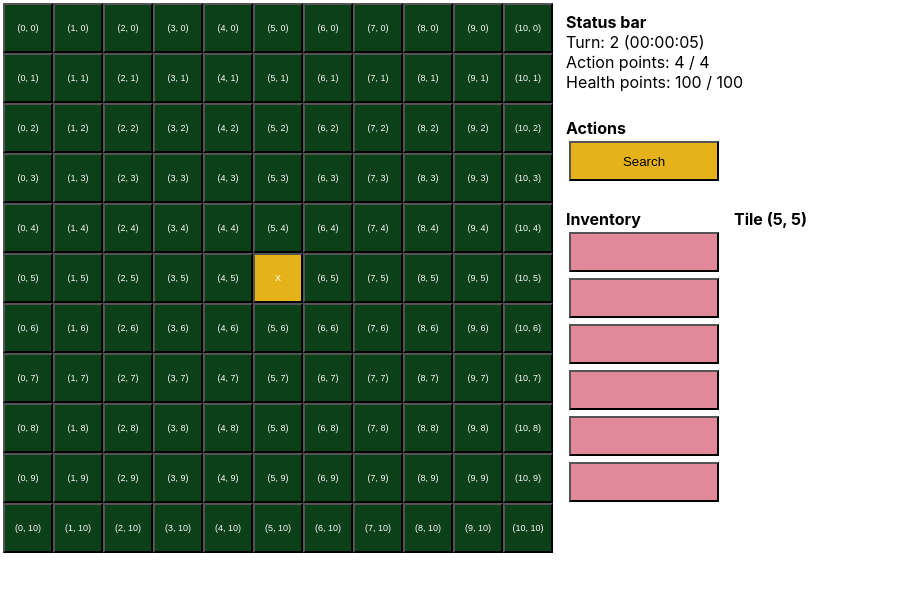
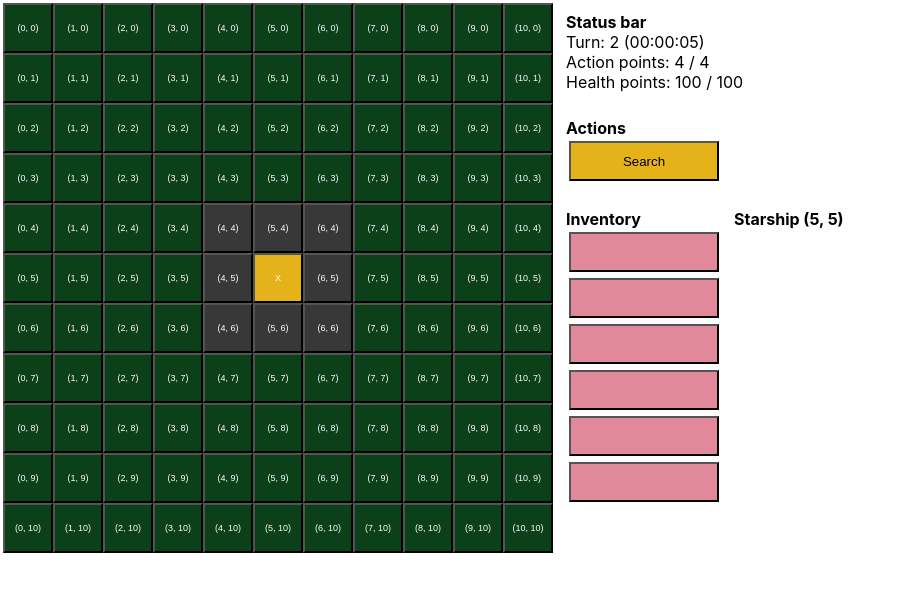
Before and after one commit to mew-the-cat/escape-velocity, a React (Create React App) app: page / in a window 1280 px wide. Shown: the top 592 px of the page, without its empty margins (0-903 px from the left). Built offline with nearby package versions, Linux system fonts and the light colour scheme.

Commit message:
Implement different terrain types

```diff
--- a/package.json
+++ b/package.json
@@ -4,6 +4,7 @@
   "private": true,
   "homepage": "https://ai-dar.github.io/escape-velocity/",
   "dependencies": {
+    "@material-ui/core": "^4.11.3",
     "@testing-library/jest-dom": "^5.11.9",
     "@testing-library/react": "^11.2.5",
     "@testing-library/user-event": "^12.8.3",
--- a/src/components/Cell.js
+++ b/src/components/Cell.js
@@ -1,4 +1,5 @@
 import React from 'react';
+import { TILETYPE_REGISTRY } from './TILETYPE_REGISTRY';
 
 export class Cell extends React.Component{
     constructor(props) {
@@ -7,12 +8,33 @@ export class Cell extends React.Component{
 
     render(){
       if (this.props.characters.length === 0){
-        return <button className="cell" onClick={this.props.onClick}>{"(" + this.props.coords.x + ", " + this.props.coords.y + ")"}</button>
+        var suffixPlayer = "";
+        var textLabel = "(" + this.props.coords.x + ", " + this.props.coords.y + ")";
+        //var textLabel = this.props.type.name;
       }
       else{
-        return <button className="cell-player" onClick={this.props.onClick}>X</button>
-
+        var suffixPlayer = "-player";
+        var textLabel = "X";
       }
+      switch(this.props.type.name){
+        case TILETYPE_REGISTRY[0].name:
+          var suffixTile = "-forest";
+          break;
+        case TILETYPE_REGISTRY[1].name:
+          var suffixTile = "-starship";
+          break;
+        case TILETYPE_REGISTRY[2].name:
+          var suffixTile = "-impactclearing";
+          break;
+        default:
+          var suffixTile = "";
+          break;
+      }
+      return <button
+              className={"tile" + suffixTile + suffixPlayer}
+              onClick={this.props.onClick}>
+                {textLabel}
+             </button>
     }
 
   }
--- a/src/components/Game.js
+++ b/src/components/Game.js
@@ -13,6 +13,7 @@ import {TileBar} from './TileBar.js';
 
 import {SETTINGS} from './SETTINGS.js';
 import {ITEM_REGISTRY} from './ITEM_REGISTRY.js';
+import {TILETYPE_REGISTRY} from './TILETYPE_REGISTRY.js';
 
 class Game extends React.Component{
     constructor(props){
@@ -22,14 +23,27 @@ class Game extends React.Component{
       for (var col=0; col<initialTiles.length; col++) {
         initialTiles[col]=new Array(11);
         for (var row=0; row<initialTiles[col].length; row++){
-          initialTiles[col][row] = new Tile(col, row);
+          initialTiles[col][row] = new Tile(TILETYPE_REGISTRY[0], col, row);
         }
       }
+      // Set initial tiles
       initialTiles[5][5].characters.push(new Player(SETTINGS.PLAYER_HP_MAX, SETTINGS.PLAYER_AP_MAX, SETTINGS.POSITION_START.x, SETTINGS.POSITION_START.y));
+      initialTiles[5][5].type = TILETYPE_REGISTRY[1];
+      initialTiles[4][4].type = TILETYPE_REGISTRY[2];
+      initialTiles[5][4].type = TILETYPE_REGISTRY[2];
+      initialTiles[6][4].type = TILETYPE_REGISTRY[2];
+      initialTiles[4][5].type = TILETYPE_REGISTRY[2];
+      initialTiles[6][5].type = TILETYPE_REGISTRY[2];
+      initialTiles[4][6].type = TILETYPE_REGISTRY[2];
+      initialTiles[5][6].type = TILETYPE_REGISTRY[2];
+      initialTiles[6][6].type = TILETYPE_REGISTRY[2];
 
+
+      // Set initial characters
       var initialCharacters = [];
       initialCharacters.push(new Player(SETTINGS.PLAYER_HP_MAX, SETTINGS.PLAYER_AP_MAX, SETTINGS.POSITION_START.x, SETTINGS.POSITION_START.y));
 
+       // Set initial phase
       var initialPhase = new Phase();
 
       this.state = {
--- a/src/components/Map.js
+++ b/src/components/Map.js
@@ -11,7 +11,11 @@ export class Map extends React.Component{
       for (var row=0; row<this.props.tiles.length; row++) {
         for (var col=0; col<this.props.tiles[row].length; col++){
           var handleClickTileBound = this.props.onClick.bind(this, col, row);
-          Cells.push(<Cell key={"Cell" + col + ":"+ row} coords={{x: col, y: row}} characters={this.props.tiles[col][row].characters} onClick={handleClickTileBound} />);
+          Cells.push(<Cell key={"Cell" + col + ":"+ row}
+                           coords={{x: col, y: row}}
+                           type={this.props.tiles[col][row].type}
+                           characters={this.props.tiles[col][row].characters}
+                           onClick={handleClickTileBound} />);
         }
         Cells.push(<br key={"LineBreak" + row} />);
       }
--- /dev/null
+++ b/src/components/TILETYPE_REGISTRY.js
@@ -0,0 +1,8 @@
+import {Tiletype} from './Tiletype.js'
+
+export const TILETYPE_REGISTRY = [
+    new Tiletype(0, 'Forest'),
+    new Tiletype(1, 'Starship'),
+    new Tiletype(2, 'Impact Cleaning'),
+    new Tiletype(3, 'Clearing'),
+  ]
--- a/src/components/Tile.js
+++ b/src/components/Tile.js
@@ -1,5 +1,6 @@
 export class Tile {
-    constructor(x, y){
+    constructor(type, x, y){
+      this.type = type;
       this.coords = {
         x: x,
         y: y,
--- a/src/components/TileBar.js
+++ b/src/components/TileBar.js
@@ -16,7 +16,7 @@ export class TileBar extends React.Component{
       }
       return(
         <div>
-          <b>Tile ({this.props.characters[0].coords.x}, {this.props.characters[0].coords.y})</b><br/>
+          <b>{this.props.tiles[x][y].type.name} ({x}, {y})</b><br/>
           {itemListComponents}
         </div>
       )
--- /dev/null
+++ b/src/components/Tiletype.js
@@ -0,0 +1,6 @@
+export class Tiletype{
+    constructor(id, name){
+        this.id = id;
+        this.name = name;
+    }
+}
--- a/src/styles/App.css
+++ b/src/styles/App.css
@@ -1,4 +1,4 @@
-.cell{
+.tile-forest{
   width: 50px;
   height: 50px;
   font-size: 9px;
@@ -6,7 +6,39 @@
   color: white;
 }
 
-.cell-player{
+.tile-forest-player{
+  width: 50px;
+  height: 50px;
+  font-size: 9px;
+  background-color: rgb(230, 178, 25);
+  color: white;
+}
+
+.tile-starship{
+  width: 50px;
+  height: 50px;
+  font-size: 9px;
+  background-color: rgb(110, 60, 60);
+  color: white;
+}
+
+.tile-starship-player{
+  width: 50px;
+  height: 50px;
+  font-size: 9px;
+  background-color: rgb(230, 178, 25);
+  color: white;
+}
+
+.tile-impactclearing{
+  width: 50px;
+  height: 50px;
+  font-size: 9px;
+  background-color: rgb(56, 56, 56);
+  color: white;
+}
+
+.tile-impactclearing-player{
   width: 50px;
   height: 50px;
   font-size: 9px;
```
Also changed, not shown: 1 other file (tests, documents, lock files or other folders).
